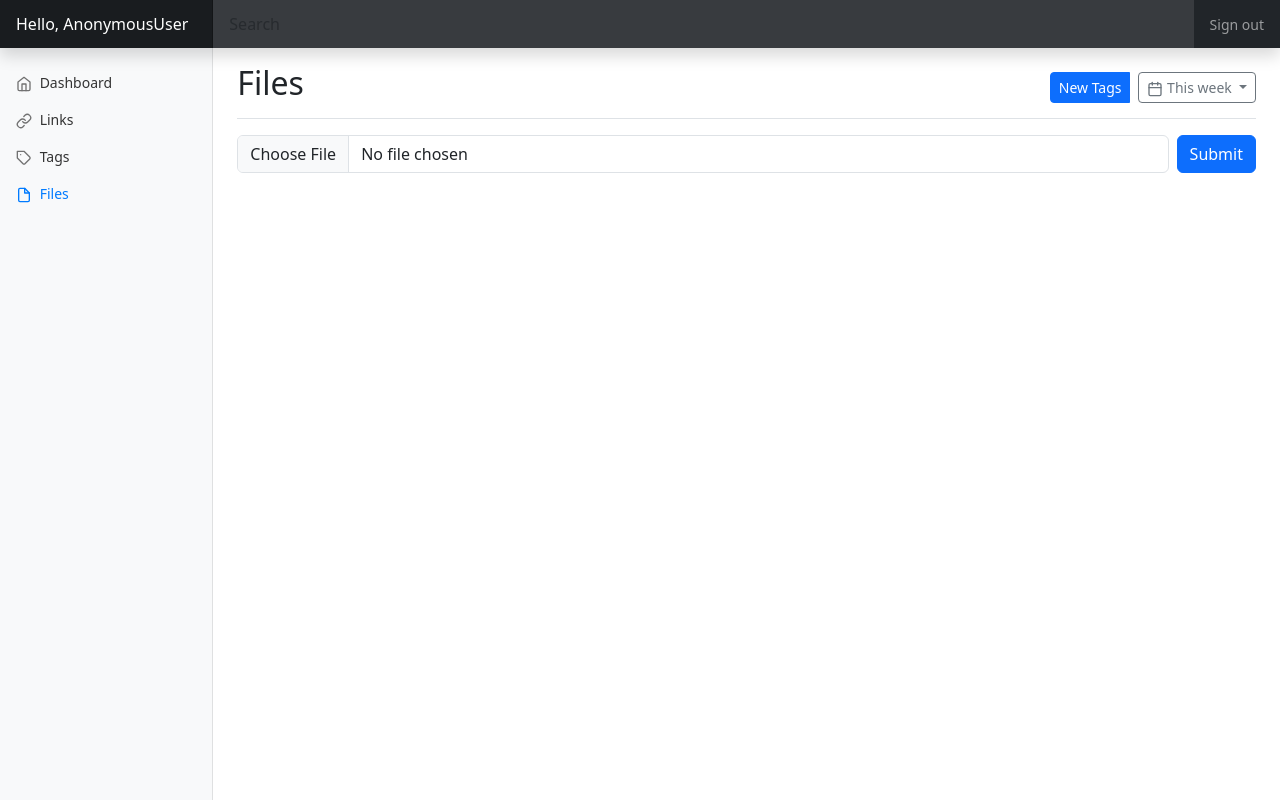
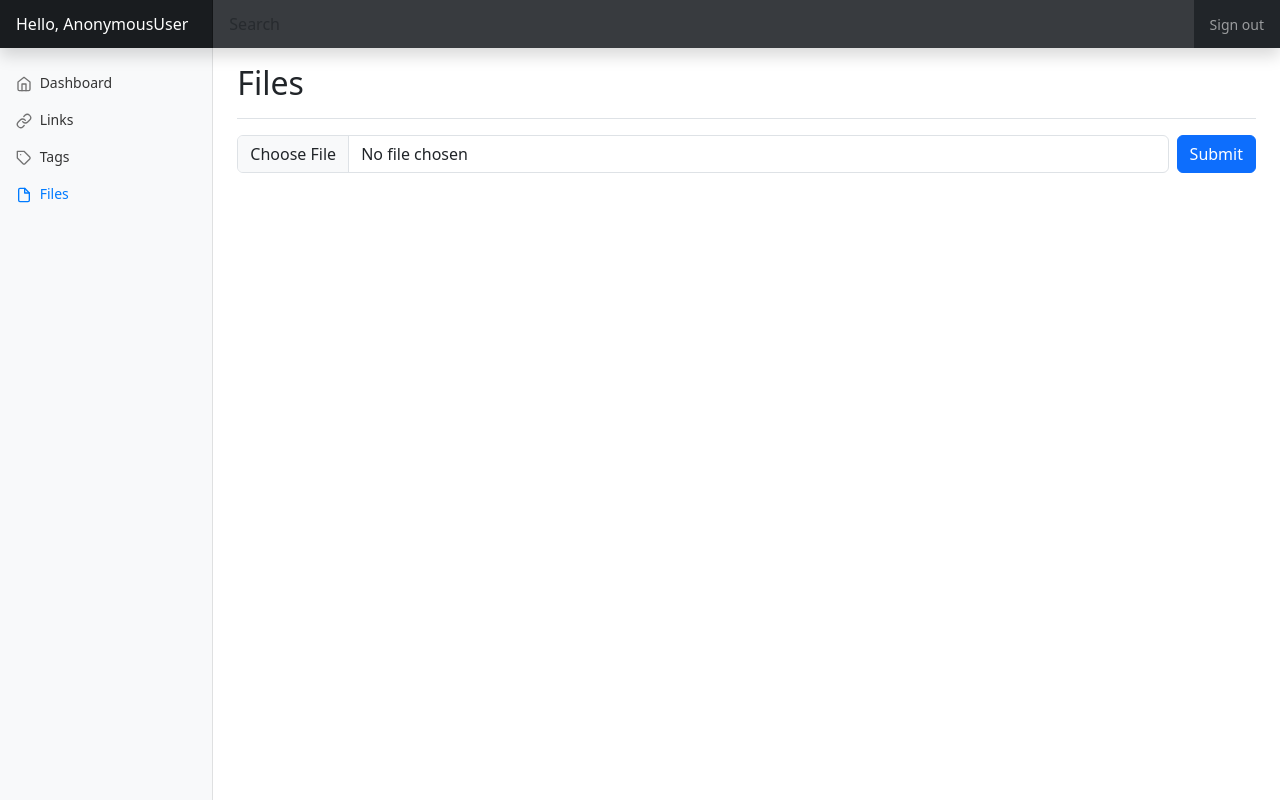
Before and after one commit to Aby-Sebastian/Shortly, a Django app: page /files/ in a window 1280 px wide. Run offline with Django 4.2, Linux system fonts and the light colour scheme; data comes from the database, SQL or seed files in the repository; data that the repository does not hold is empty; some libraries are stand-ins or nearby versions.

Commit message:
completed files except QR code section

```diff
--- a/app/templates/dashboard/files.html
+++ b/app/templates/dashboard/files.html
@@ -64,19 +64,7 @@
         <div
           class="d-flex justify-content-between flex-wrap flex-md-nowrap align-items-center pt-3 pb-2 mb-3 border-bottom">
           <h1 class="h2">Files</h1>
-          <div class="btn-toolbar mb-2 mb-md-0">
-            <div class="btn-group me-2">
-              <!-- Off canvas -->
-{% include 'components/newTagsOffCanvas.html' %}     <!-- replace this with simple form in page -->
 
-              <!-- End of offcanvas -->
-
-            </div>
-            <button type="button" class="btn btn-sm btn-outline-secondary dropdown-toggle">
-              <span data-feather="calendar"></span>
-              This week
-            </button>
-          </div>
         </div>
 
 
```
